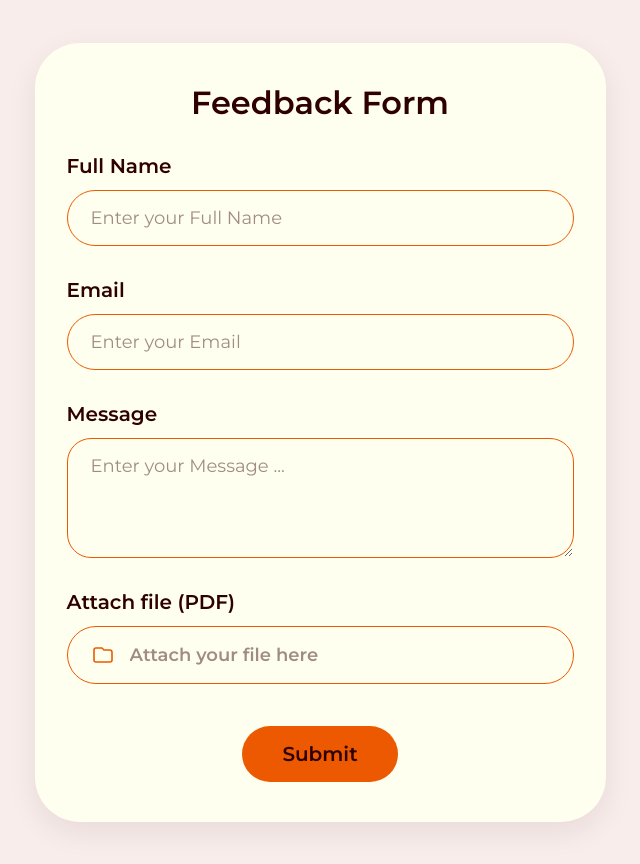
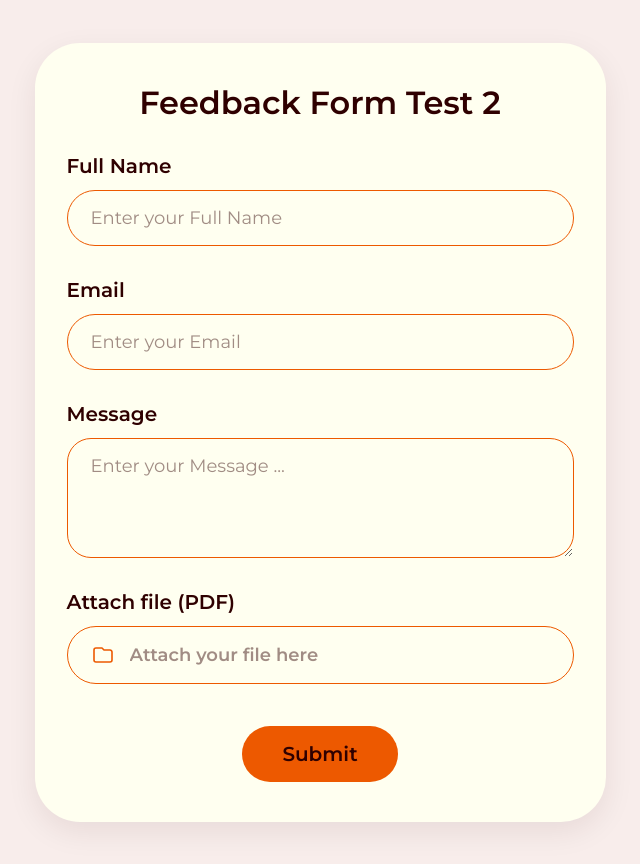
Before and after one commit to adryvilika/Feedback-ui-app, a plain HTML site: page frontend/index.html in a window 1280 px wide. Shown: the whole page, without its empty margins (320-960 px from the left). Drawn offline with Linux system fonts and the light colour scheme.

Commit message:
Testing Github action - TEST2 - updateded

```diff
--- a/frontend/index.html
+++ b/frontend/index.html
@@ -195,7 +195,7 @@
 <body>
 
   <form id="feedbackForm" class="form-section">
-    <h2>Feedback Form</h2>
+    <h2>Feedback Form Test 2</h2>
 
     <div class="input-group">
       <label for="name">Full Name</label>
```
